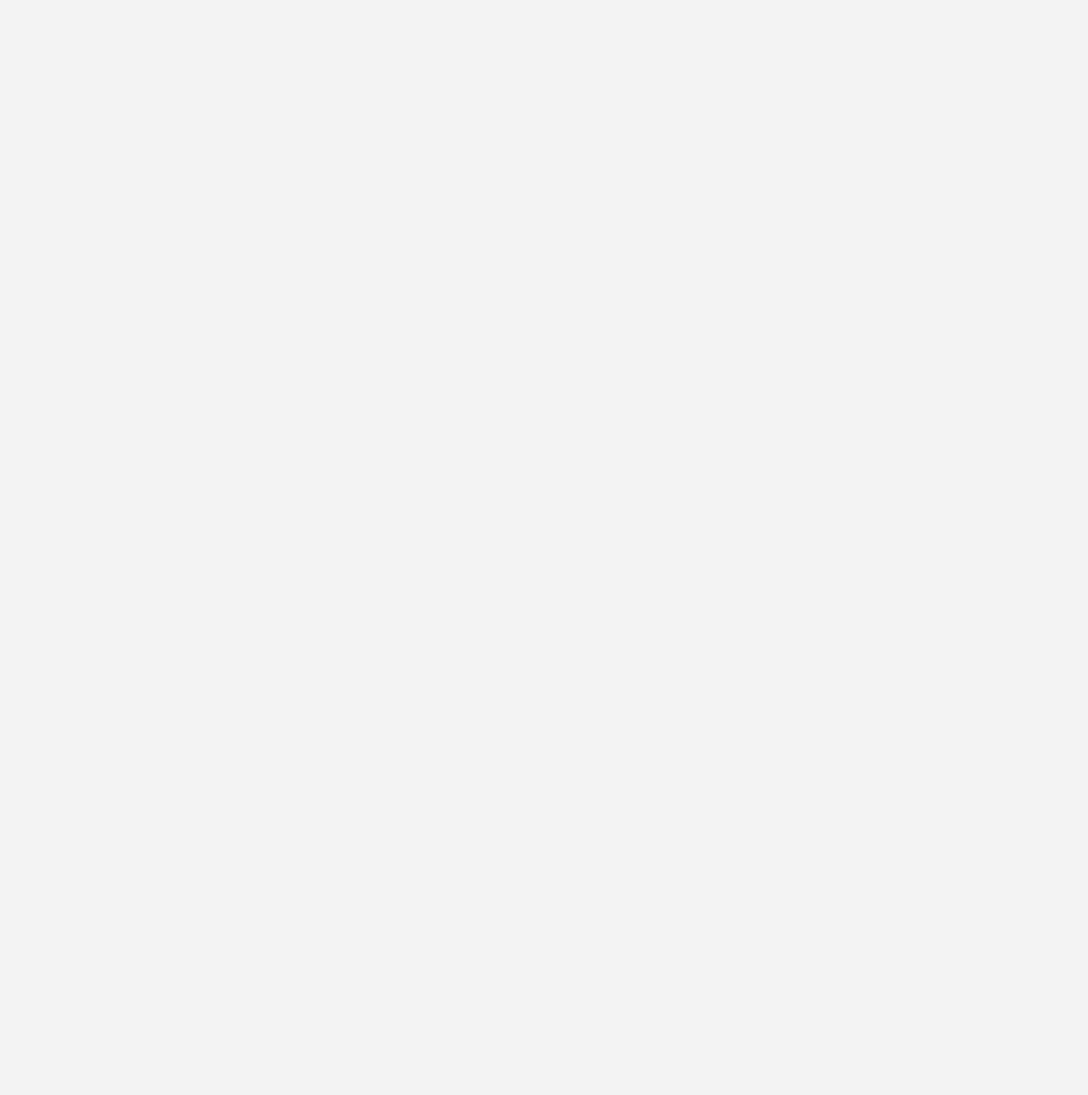
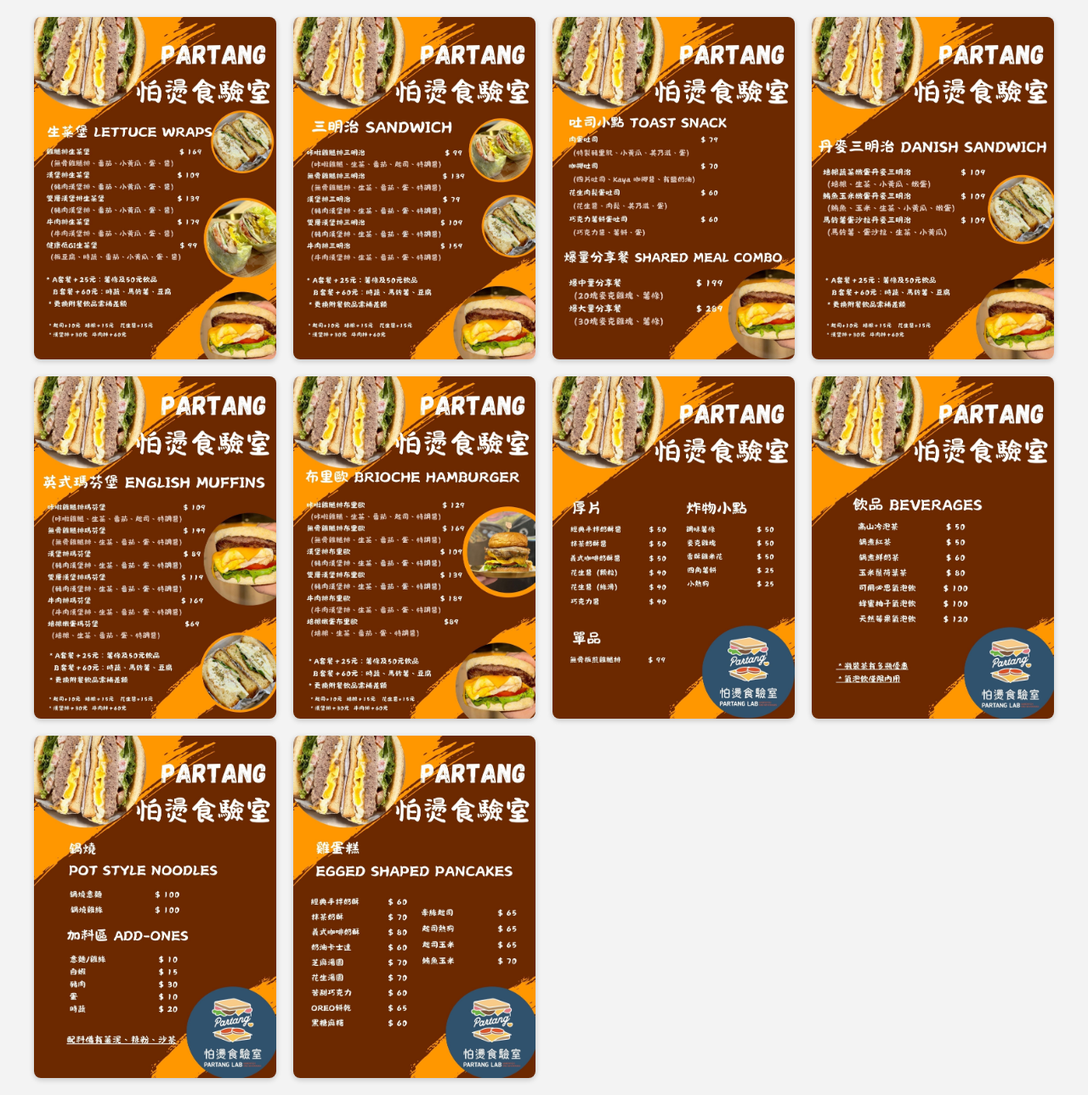
Before and after one commit to higogoYu/menu_photo_site, a plain HTML site: page index.html in a window 1280 px wide. Shown: the whole page at 85% size. Before the commit the page ends 800 px from the top, so only its background shows below. Drawn offline with Linux system fonts and the light colour scheme.

Commit message:
modify photo file name

```diff
--- a/index.html
+++ b/index.html
@@ -47,16 +47,16 @@
 <body>
 
   <div class="gallery">
-    <img src="photo1.jpg" alt="">
-    <img src="photo2.jpg" alt="">
-    <img src="photo3.jpg" alt="">
-    <img src="photo4.jpg" alt="">
-    <img src="photo5.jpg" alt="">
-    <img src="photo6.jpg" alt="">
-    <img src="photo7.jpg" alt="">
-    <img src="photo8.jpg" alt="">
-    <img src="photo9.jpg" alt="">
-    <img src="photo10.jpg" alt="">
+    <img src="IMG_5640.jpeg" alt="">
+    <img src="IMG_5641.jpeg" alt="">
+    <img src="IMG_5642.jpeg" alt="">
+    <img src="IMG_5643.jpeg" alt="">
+    <img src="IMG_5644.jpeg" alt="">
+    <img src="IMG_5645.jpeg" alt="">
+    <img src="IMG_5646.jpeg" alt="">
+    <img src="IMG_5647.jpeg" alt="">
+    <img src="IMG_5648.jpeg" alt="">
+    <img src="IMG_5649.jpeg" alt="">
   </div>
 
 </body>
```
